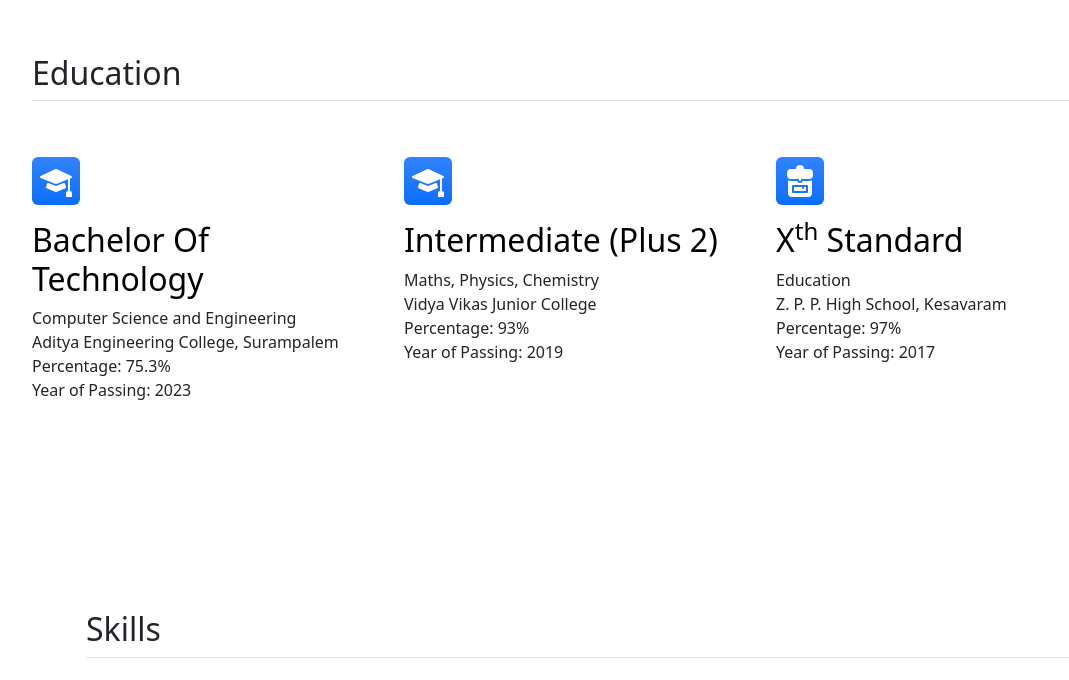
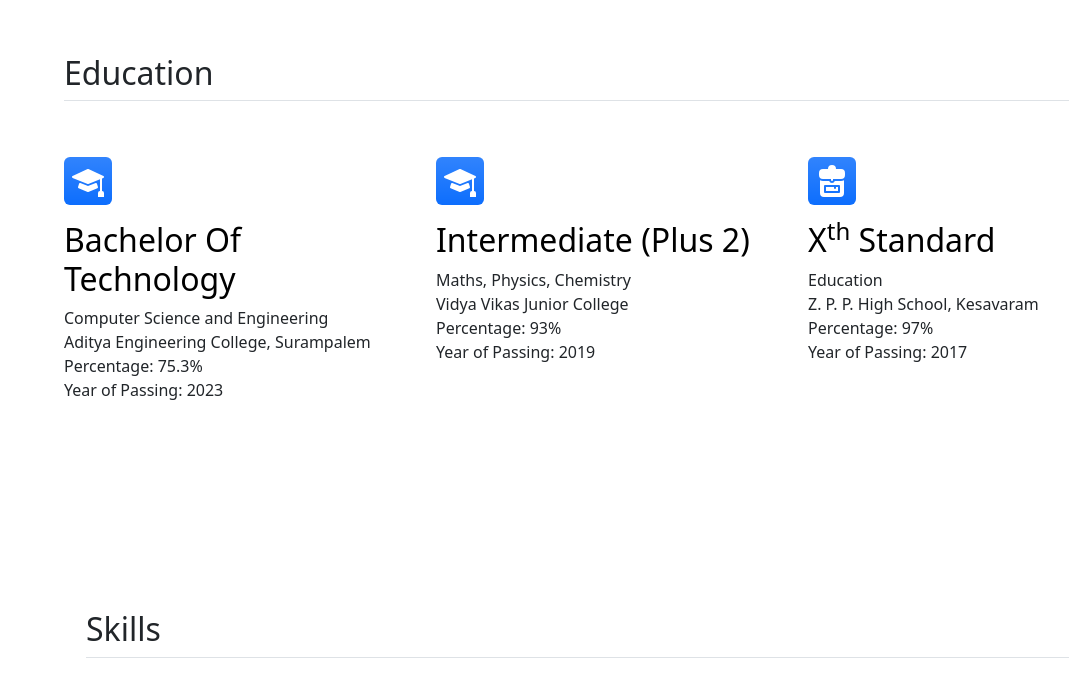
Before and after one commit to ramaseshuvinnakota/Portfolio, a plain HTML site: page index.html in a window 1280 px wide. Shown: the part 812-1492 px from the top of the page, without its empty margins (8-1077 px from the left). Drawn offline with nearby package versions, Linux system fonts and the light colour scheme.

Commit message:
Update index.html

```diff
--- a/index.html
+++ b/index.html
@@ -40,7 +40,7 @@
 
 <!-- education -->
   <div id="education">
-    <div class="container ms-3 px-4 py-5" id="featured-3">
+    <div class="container ms-5 px-4 py-5" id="featured-3">
       <h2 class="pt-5 pb-2 border-bottom">Education</h2>
       <div class="row g-4 py-5 row-cols-1 row-cols-lg-3">
         <div class="feature col">
```
